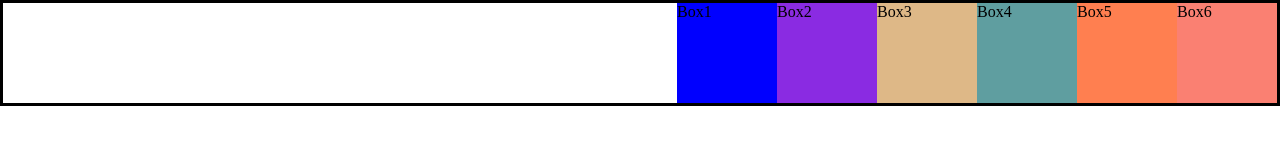
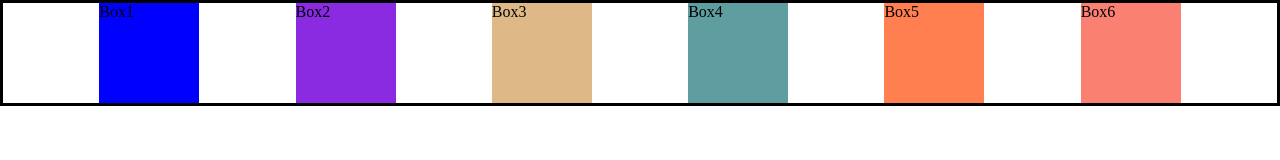
Before and after one commit to RaulRuizBolivar/FrontEnd-Cursos, a plain HTML site: page CSS3/claseFlex/index.html in a window 1280 px wide. Drawn offline with Linux system fonts and the light colour scheme.

Commit message:
Continuacison de la clase de flex, añadido un aporte

```diff
--- a/CSS3/claseFlex/style.css
+++ b/CSS3/claseFlex/style.css
@@ -11,11 +11,15 @@ body{
 }
 .container{
     border: .3rem solid black;
-    display: flex;
+    /*Así se inicia el flexbox */
+    display: flex;/**/
     /* Esto sirve para hacer que se vayan acomodando los hijos de esta etiqueta sin salirse en ningun momento, pasando una fila más abajo cuando se ha llenado la fila actual*/
     flex-wrap: wrap;/**/
-    /* center para centrar todo, flex-end para alinear a la derecha y flex-start para alinear a la izquierda*/
-    justify-content: flex-end;/**/
+    /* center para centrar todo, flex-end para alinear a la derecha y flex-start para alinear a la izquierda, space-around para centrar los elementos entre ellos, para centrarlos con la misma separación entre ellos mismos se usa space-evently*/
+    justify-content:space-evenly/**/
+    /*Hace que se acomode todo en columnas en vez de en filas,
+    los atributos son row-reverse- column, column-reverse y el por defecto es row
+    flex-direction: column;/**/
 }
 .box{
     width: 10rem;
```
